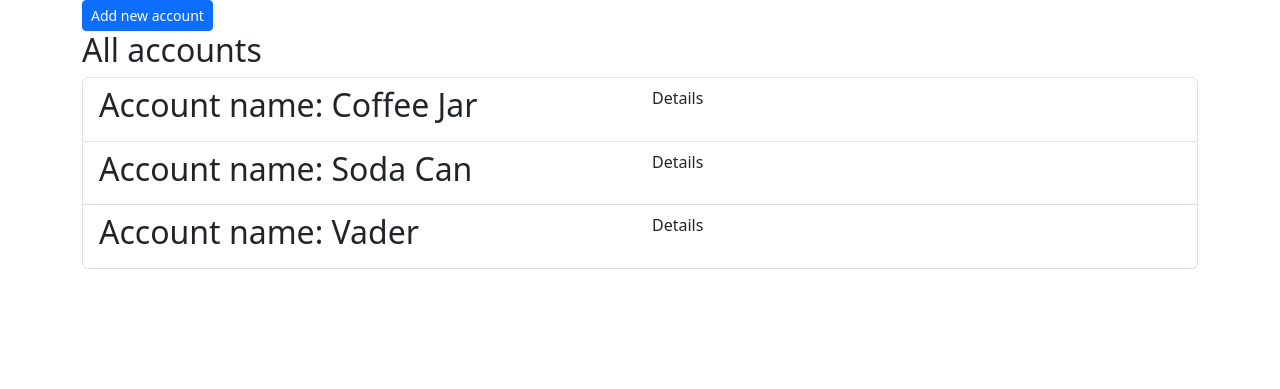
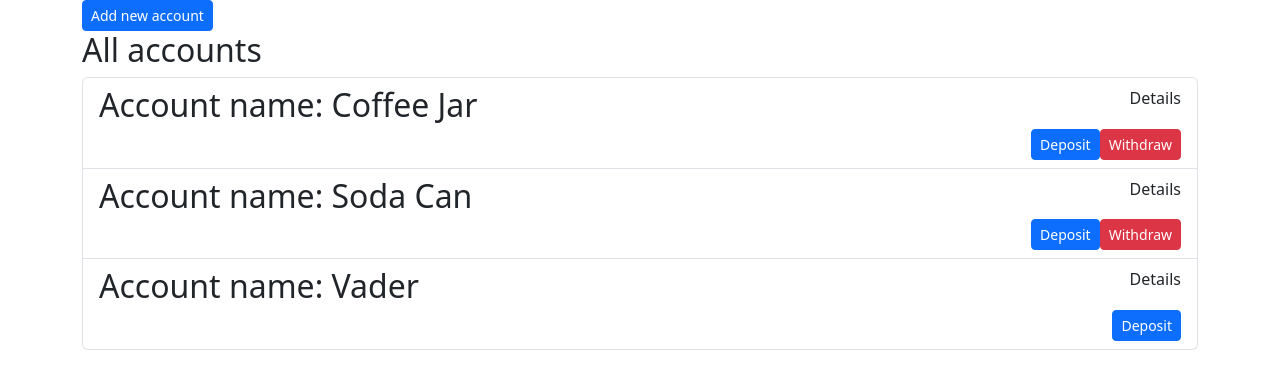
Before and after one commit to jsolis1302/DjangoSavings, a Django app: page /bank/ in a window 1280 px wide. Shown: the part 112-501 px from the top of the page. Run offline with Django 4.2, Linux system fonts and the light colour scheme; data comes from the database, SQL or seed files in the repository; some libraries are stand-ins or nearby versions.

Commit message:
templates updating
Adding withdraw button into the template, this will be displayed only if the account allows withdraw

```diff
--- a/web_bank/bank/templates/bank/index.html
+++ b/web_bank/bank/templates/bank/index.html
@@ -11,45 +11,20 @@
     <ul class="list-group">
     {% for account in accounts %}
         <li class="list-group-item">
-            <div class="row">
-                <div class="col">
-                    <h2>Account name: {{account.name}}</h2>
-                </div>
-                <div class="col">
-                    <a class="nav-link active" href = "{% url 'details' account.id %}">Details</a>
-                </div>
+            <div class="d-flex w-100 justify-content-between">
+                <h2 class="mb-1">Account name: {{account.name}}</h2>
+                <a class="nav-link active" href = "{% url 'details' account.id %}">Details</a>
             </div>
+            <div class="d-flex w-100 justify-content-end">
+                <a class="btn btn-primary btn-sm">Deposit</a>
+                {% if account.withdraw %}
+                    <a class="btn btn-danger btn-sm">Withdraw</a>
+                {%endif%}
 
-
-
+            </div>
         </li>
-
-
     {% endfor %}
     </ul>
-    {% comment %} <div class="row">
-        <h3>Deposit Histoy</h3>
-        <table class="table">
-            <thead class="table-dark">
-                <tr>
-                    <th scope="col">#</th>
-                    <th scope="col">Deposit date</th>
-                    <th scope="col">Amount</th>
-                  </tr>
-                </thead>
-                <tbody>
-                    {% for account in accounts %}
-                    <tr>
-                        <td>{{forloop.counter}}</td>
-                        <td>{{account.date}}</td>
-                        <td>{{account.amount | floatformat:2}}</td>
-
-                      </tr>
-                    {% endfor %}
-                </tbody>
-
-        </table>
-    </div> {% endcomment %}
 </div>
 
 {% endblock body %}
--- a/web_bank/bank/views.py
+++ b/web_bank/bank/views.py
@@ -11,7 +11,6 @@ from .models import Account,AccountDetail
 # Create your views here.
 
 def index(request):
-
     return render(request, "bank/index.html",{
         "accounts": Account.objects.all().order_by('name')
         #"accounts":Account.objects.all().order_by('-date')
```
Also changed, not shown: web_bank/db.sqlite3.
